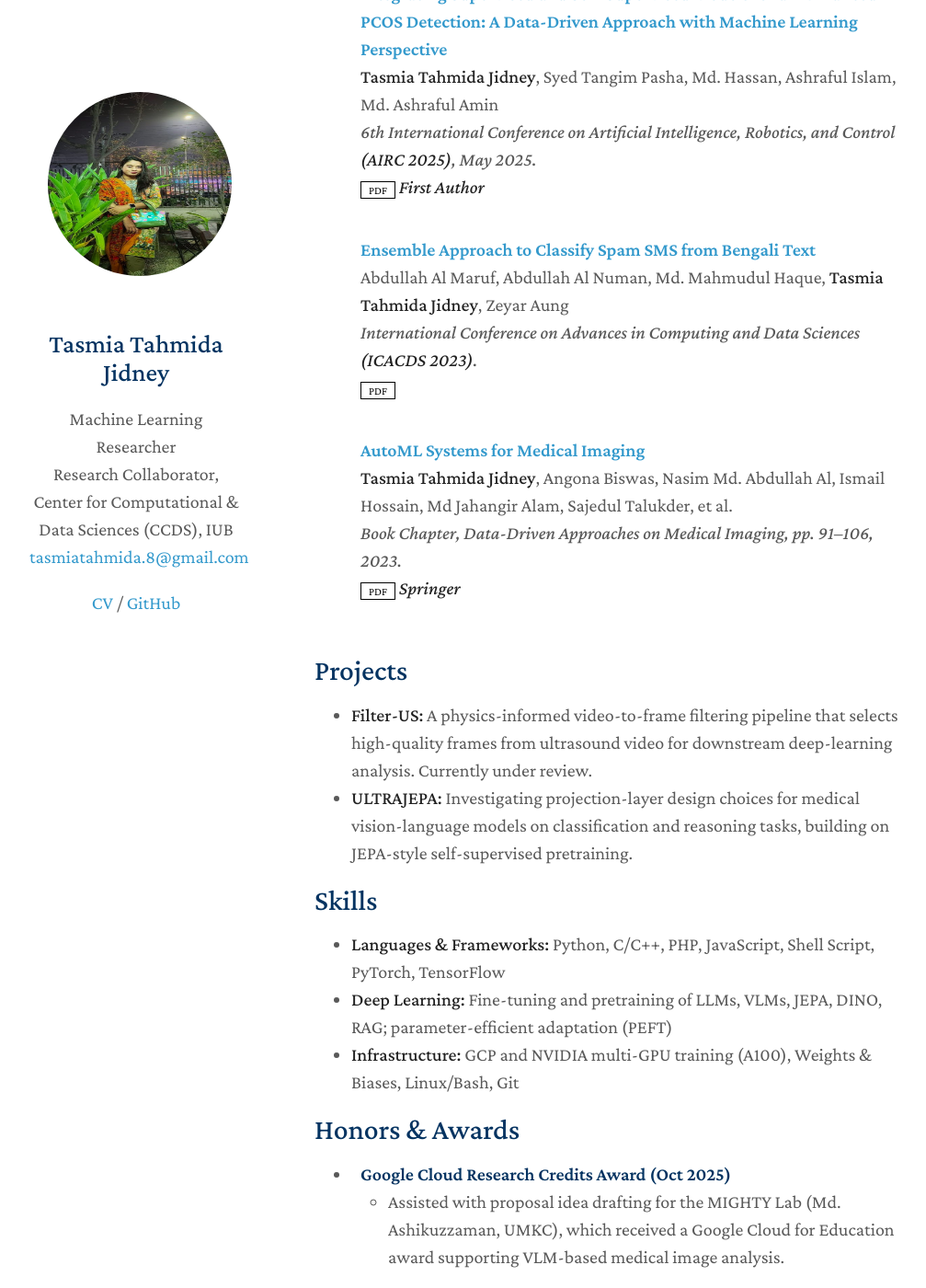
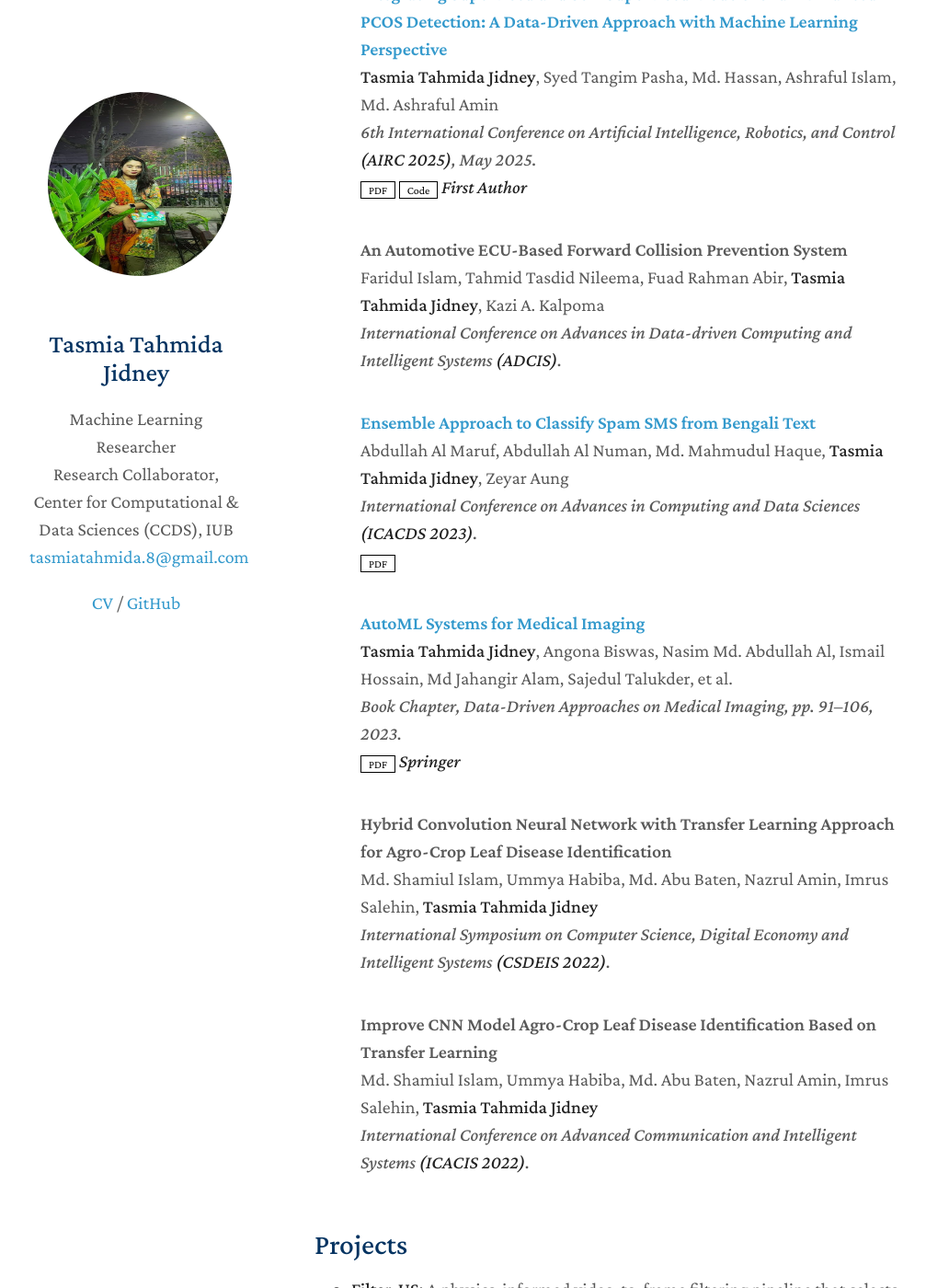
Before and after one commit to tasmia008/tasmia008.github.io, a Jekyll site: the page built from index.md, in a window 1280 px wide and 1400 px high, scrolled down 1803 px. Shown: the whole window at 92% size, without its empty margins (128-1135 px from the left). Built offline with Jekyll 4.4.1, drawn with Linux system fonts in a browser that asks for light colours; our own code applies the rules of GitHub Pages for plain Markdown files.

Commit message:
Add ECU and agro-crop papers; link PCOS code repo
Add three publications from Google Scholar (ECU forward-collision
system, two agro-crop leaf disease papers) and a Code link to the
PCOS detection entry.

Co-Authored-By: Claude Opus 4.7 (1M context) <noreply@anthropic.com>

```diff
--- a/_data/publications.yml
+++ b/_data/publications.yml
@@ -4,7 +4,12 @@ main:
     authors: <strong>Tasmia Tahmida Jidney</strong>, Syed Tangim Pasha, Md. Hassan, Ashraful Islam, Md. Ashraful Amin
     conference: 6th International Conference on Artificial Intelligence, Robotics, and Control <strong>(AIRC 2025)</strong>, May 2025.
     pdf: assets/files/pcos_airc2025.pdf
+    code: https://github.com/tasmia008/Integrating-Supervised-Unsupervised-and-Self-Supervised-Models-for-an-Enhanced-PCOS-Detection
     notes: <strong>First Author</strong>
+
+  - title: "An Automotive ECU-Based Forward Collision Prevention System"
+    authors: Faridul Islam, Tahmid Tasdid Nileema, Fuad Rahman Abir, <strong>Tasmia Tahmida Jidney</strong>, Kazi A. Kalpoma
+    conference: International Conference on Advances in Data-driven Computing and Intelligent Systems <strong>(ADCIS)</strong>.
 
   - title: "Ensemble Approach to Classify Spam SMS from Bengali Text"
     authors: Abdullah Al Maruf, Abdullah Al Numan, Md. Mahmudul Haque, <strong>Tasmia Tahmida Jidney</strong>, Zeyar Aung
@@ -16,3 +21,11 @@ main:
     conference: Book Chapter, <em>Data-Driven Approaches on Medical Imaging</em>, pp. 91–106, 2023.
     pdf: assets/files/2306.04750v2.pdf
     notes: <strong>Springer</strong>
+
+  - title: "Hybrid Convolution Neural Network with Transfer Learning Approach for Agro-Crop Leaf Disease Identification"
+    authors: Md. Shamiul Islam, Ummya Habiba, Md. Abu Baten, Nazrul Amin, Imrus Salehin, <strong>Tasmia Tahmida Jidney</strong>
+    conference: International Symposium on Computer Science, Digital Economy and Intelligent Systems <strong>(CSDEIS 2022)</strong>.
+
+  - title: "Improve CNN Model Agro-Crop Leaf Disease Identification Based on Transfer Learning"
+    authors: Md. Shamiul Islam, Ummya Habiba, Md. Abu Baten, Nazrul Amin, Imrus Salehin, <strong>Tasmia Tahmida Jidney</strong>
+    conference: International Conference on Advanced Communication and Intelligent Systems <strong>(ICACIS 2022)</strong>.
```
